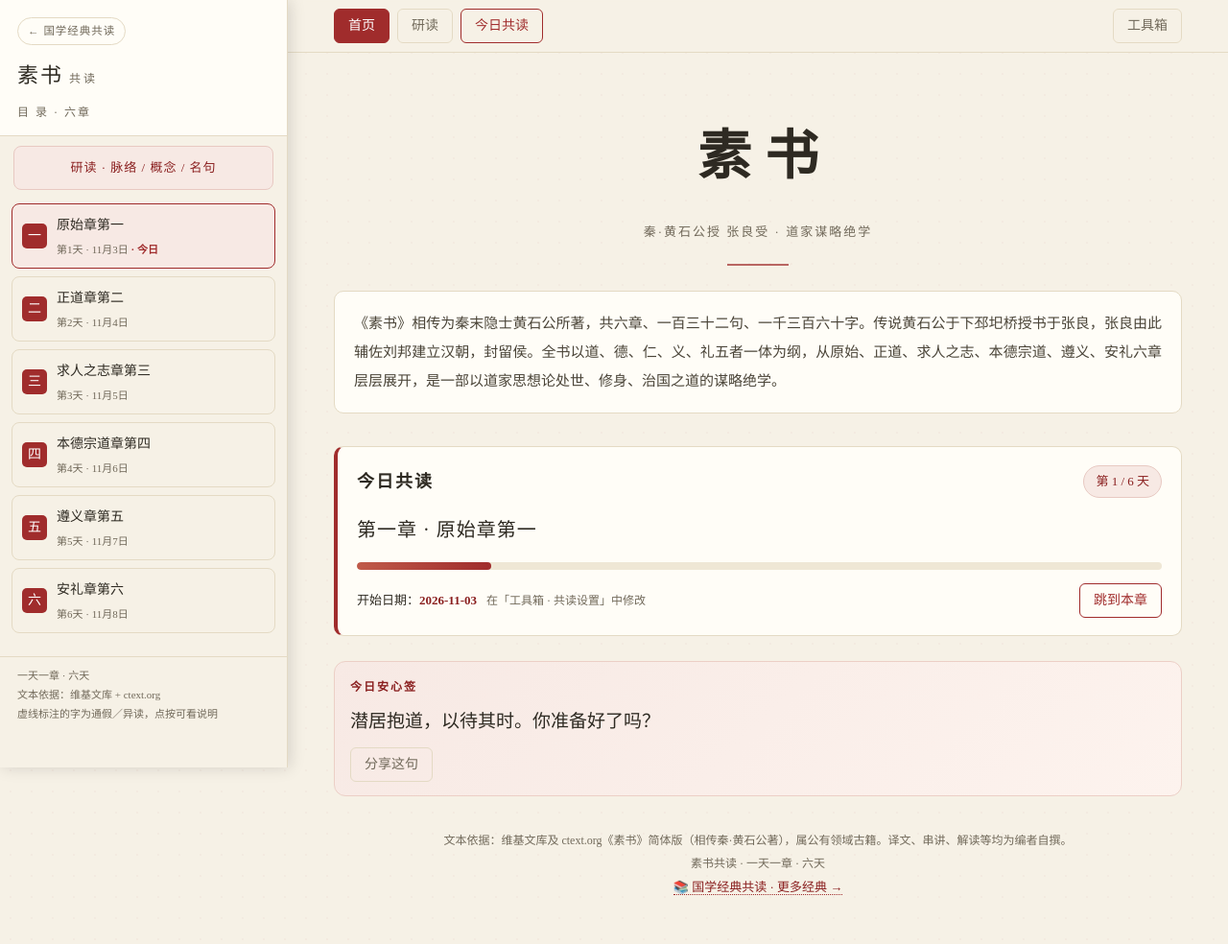
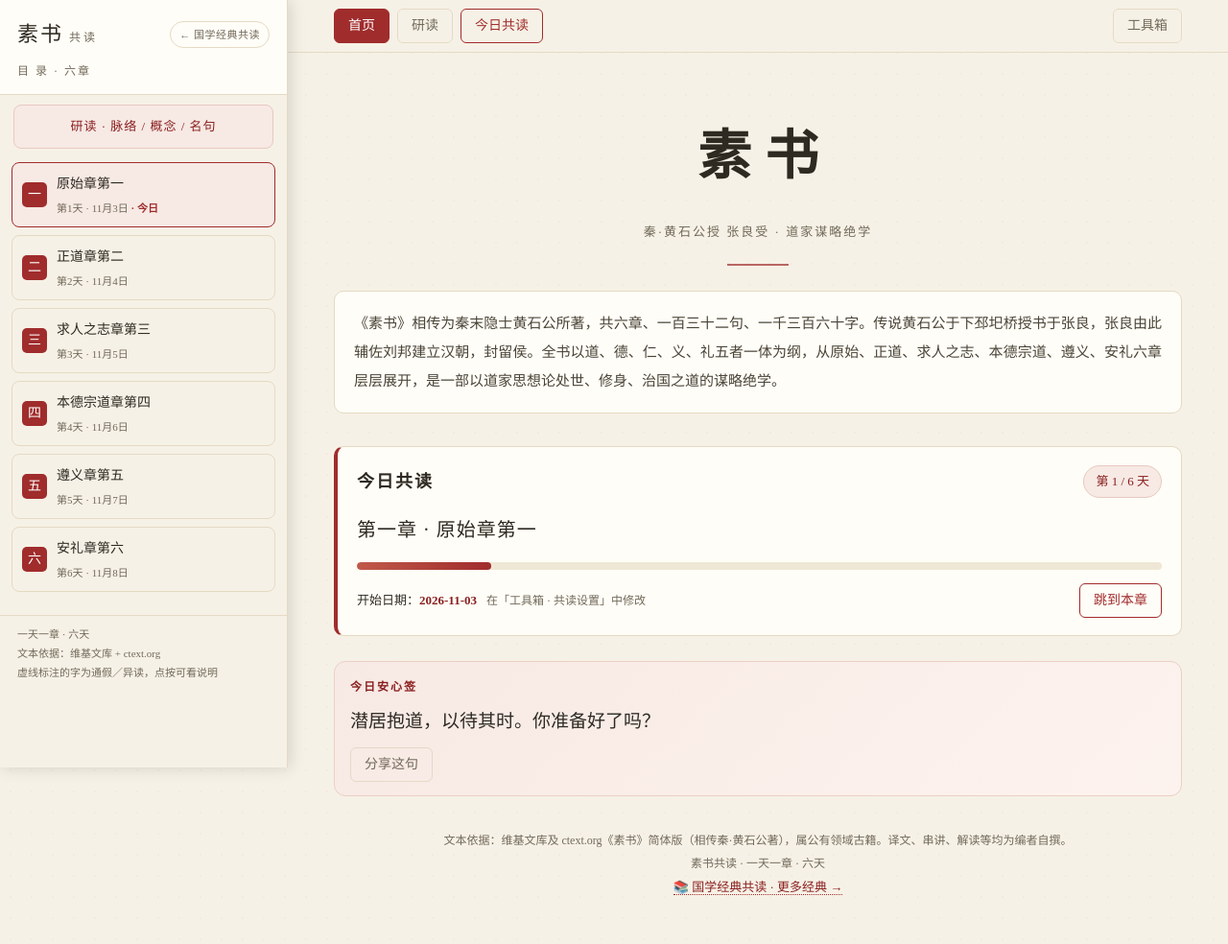
Before and after one commit to AIYAZONE/sushu, a plain HTML site: page index.html in a window 1280 px wide. Shown: the whole page at 96% size. Drawn offline with Linux system fonts and the light colour scheme.

Commit message:
style: 侧栏头部改为品牌+回总站胶囊单行布局，更紧凑

```diff
--- a/index.html
+++ b/index.html
@@ -151,8 +151,8 @@ body.no-py ruby rt{display:none}
 /* ========== 回总站入口 / 更多经典 ========== */
 .brand-link{text-decoration:none;color:inherit}
 .brand-link:hover{color:var(--accent-deep)}
-.sidebar-head .brand-link{display:block}
-.hub-back{display:inline-flex;align-items:center;gap:4px;margin:0 0 10px;padding:2px 10px;font-size:11.5px;letter-spacing:1px;color:var(--soft);text-decoration:none;background:var(--card);border:1px solid var(--line);border-radius:999px;transition:.15s}
+.sh-row{display:flex;align-items:center;justify-content:space-between;gap:10px}
+.hub-back{flex:none;display:inline-flex;align-items:center;gap:3px;padding:2px 9px;font-size:11px;letter-spacing:.5px;color:var(--soft);text-decoration:none;background:var(--card);border:1px solid var(--line);border-radius:999px;transition:.15s;white-space:nowrap}
 .hub-back:hover{color:var(--accent);border-color:var(--accent);background:#fff}
 footer{padding:34px 0 46px;text-align:center;color:var(--soft);font-size:12px;line-height:2}
 footer .hub-foot a{color:var(--accent-deep);text-decoration:none;border-bottom:1px dotted var(--accent);font-size:13px}
@@ -527,8 +527,10 @@ body.paged.view-chapter .pager{display:flex}
 <div class="layout">
   <aside class="sidebar">
     <div class="sidebar-head">
-      <a class="hub-back" href="https://guoxue.aiyazone.com" title="返回国学经典共读总站">← 国学经典共读</a>
-      <a class="brand brand-link" href="https://guoxue.aiyazone.com" title="返回国学经典共读总站">素书<small>共读</small></a>
+      <div class="sh-row">
+        <a class="brand brand-link" href="https://guoxue.aiyazone.com" title="返回国学经典共读总站">素书<small>共读</small></a>
+        <a class="hub-back" href="https://guoxue.aiyazone.com" title="返回国学经典共读总站">← 国学经典共读</a>
+      </div>
       <div class="sidebar-sub">目 录 · 六章</div>
     </div>
     <a href="#study" class="study-nav">研读 · 脉络 / 概念 / 名句</a>
```
